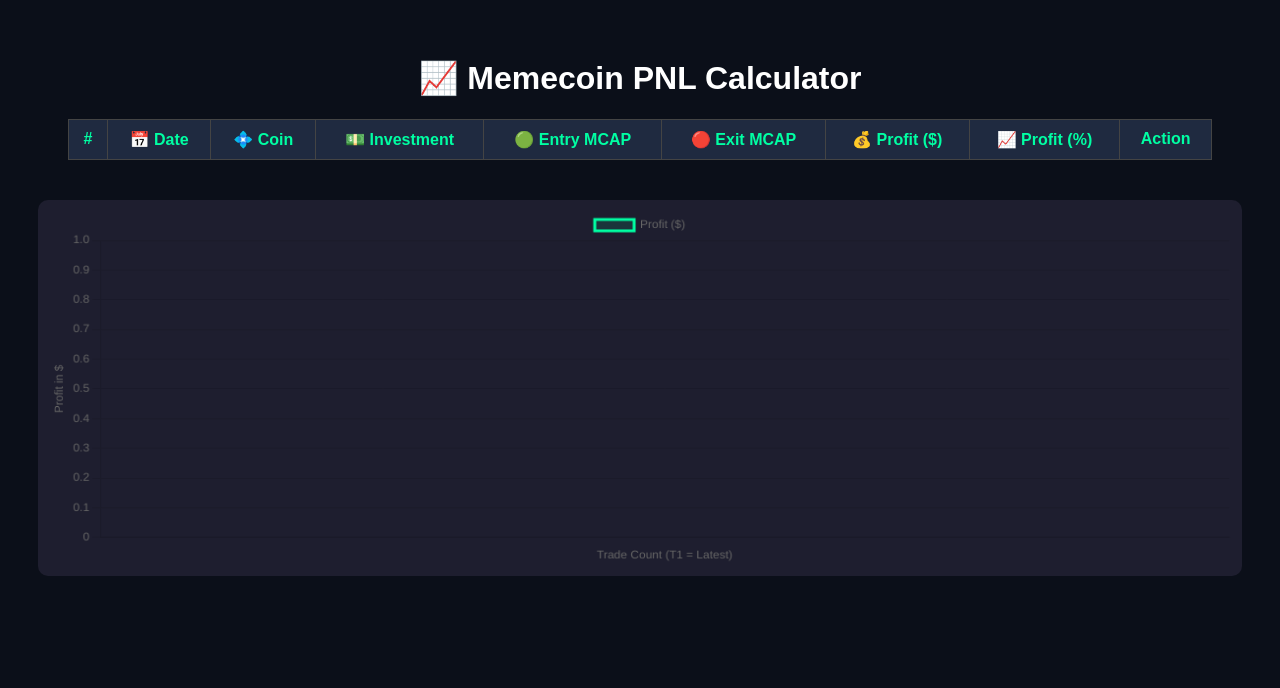
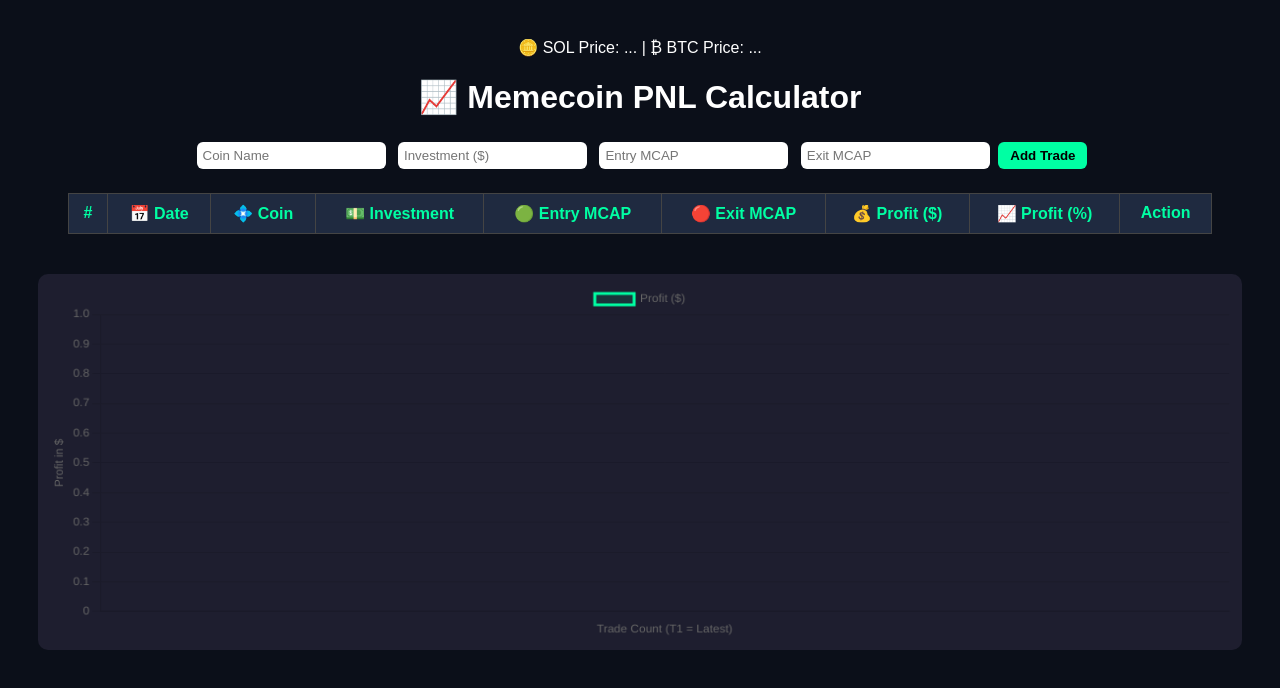
Before and after one commit to daddycoin1981/mcap-calculator, a plain HTML site: page index.html in a window 1280 px wide. Drawn offline with nearby package versions, Linux system fonts and the light colour scheme; no server answers.

Commit message:
Update index.html

```diff
--- a/index.html
+++ b/index.html
@@ -5,6 +5,7 @@
   <meta name="viewport" content="width=device-width, initial-scale=1.0">
   <title>📈 Memecoin PNL Calculator</title>
   <script src="https://cdn.jsdelivr.net/npm/chart.js"></script>
+  <script src="https://cdnjs.cloudflare.com/ajax/libs/howler/2.2.3/howler.min.js"></script>
   <style>
     body {
       background-color: #0b0f19;
@@ -46,10 +47,40 @@
       50% { transform: scale(1.5); opacity: 1; }
       100% { transform: scale(0.5); opacity: 0; }
     }
+    .ticker {
+      font-size: 1rem;
+      margin-bottom: 10px;
+    }
+    .input-wrapper input {
+      margin: 4px;
+      padding: 6px;
+      border-radius: 6px;
+      border: none;
+    }
+    .input-wrapper button {
+      padding: 6px 12px;
+      border-radius: 6px;
+      border: none;
+      background-color: #00ffa3;
+      color: #000;
+      font-weight: bold;
+    }
   </style>
 </head>
 <body>
+  <div class="ticker">
+    🪙 SOL Price: <span id="solPrice">...</span> | ₿ BTC Price: <span id="btcPrice">...</span>
+  </div>
+
   <h1>📈 Memecoin PNL Calculator</h1>
+
+  <div class="input-wrapper">
+    <input id="coin" placeholder="Coin Name" />
+    <input id="investment" placeholder="Investment ($)" type="number" />
+    <input id="entry" placeholder="Entry MCAP" type="number" />
+    <input id="exit" placeholder="Exit MCAP" type="number" />
+    <button onclick="addTrade()">Add Trade</button>
+  </div>
 
   <div id="celebrate">🎉</div>
 
@@ -67,9 +98,7 @@
         <th>Action</th>
       </tr>
     </thead>
-    <tbody id="historyBody">
-      <!-- Trade rows will be injected here -->
-    </tbody>
+    <tbody id="historyBody"></tbody>
   </table>
 
   <canvas id="profitChart" height="100"></canvas>
@@ -78,6 +107,16 @@
     let trades = JSON.parse(localStorage.getItem("trades") || "[]");
     let chart;
     let sortDir = {};
+
+    const sound = new Howl({ src: ['https://assets.mixkit.co/sfx/preview/mixkit-small-group-cheer-and-applause-518.mp3'] });
+
+    async function updatePrices() {
+      const res = await fetch("https://api.coingecko.com/api/v3/simple/price?ids=solana,bitcoin&vs_currencies=usd");
+      const json = await res.json();
+      document.getElementById("solPrice").innerText = `$${json.solana.usd}`;
+      document.getElementById("btcPrice").innerText = `$${json.bitcoin.usd}`;
+    }
+    updatePrices(); setInterval(updatePrices, 10000);
 
     function sortTable(colIndex) {
       const table = document.getElementById("historyBody");
@@ -95,6 +134,28 @@
       rows.forEach(row => table.appendChild(row));
     }
 
+    function addTrade() {
+      const coin = document.getElementById("coin").value;
+      const inv = parseFloat(document.getElementById("investment").value);
+      const entry = parseFloat(document.getElementById("entry").value);
+      const exit = parseFloat(document.getElementById("exit").value);
+      const date = new Date().toISOString();
+      if (!coin || isNaN(inv) || isNaN(entry) || isNaN(exit)) return;
+      const profit = ((exit - entry) / entry) * inv;
+      const percent = ((exit - entry) / entry) * 100;
+      const netProfit = profit - 0.40; // default fee
+      const obj = { coin, inv, entry, exit, profit: netProfit, percent, date };
+      trades.push(obj);
+      localStorage.setItem("trades", JSON.stringify(trades));
+      renderTrades(trades);
+      updateChart(trades);
+      if (percent >= 100) {
+        document.getElementById("celebrate").style.display = 'block';
+        setTimeout(() => document.getElementById("celebrate").style.display = 'none', 1500);
+        sound.play();
+      }
+    }
+
     function renderTrades(data) {
       const body = document.getElementById("historyBody");
       body.innerHTML = "";
@@ -110,9 +171,7 @@
           <td>${t.exit}</td>
           <td>$${t.profit.toFixed(2)}</td>
           <td>${t.percent.toFixed(2)}%</td>
-          <td>
-            <button onclick="deleteRow(${i})">Delete</button>
-          </td>
+          <td><button onclick="deleteRow(${i})">Delete</button></td>
         `;
         body.appendChild(row);
       });
```
